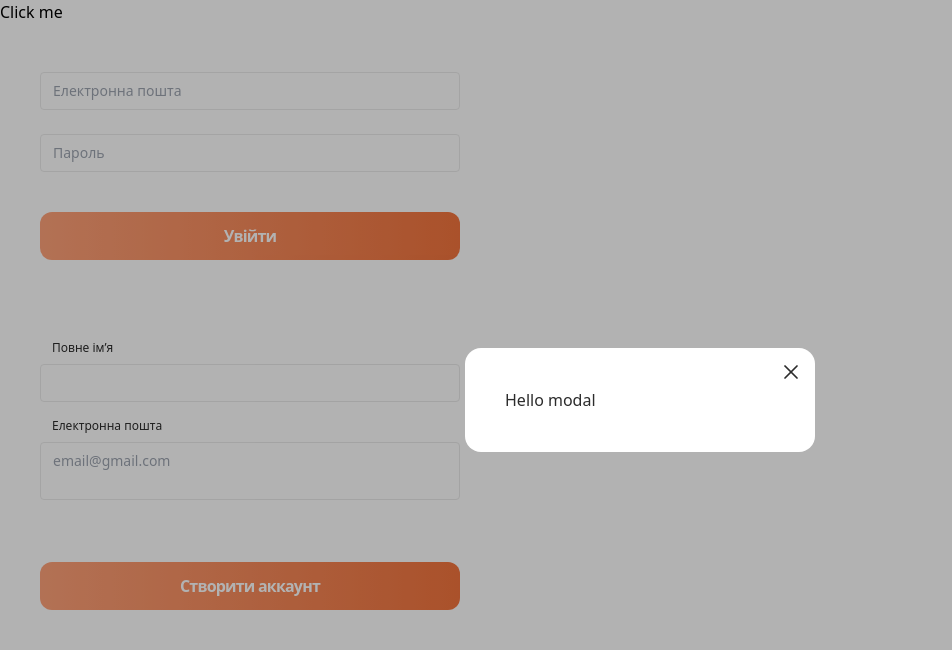
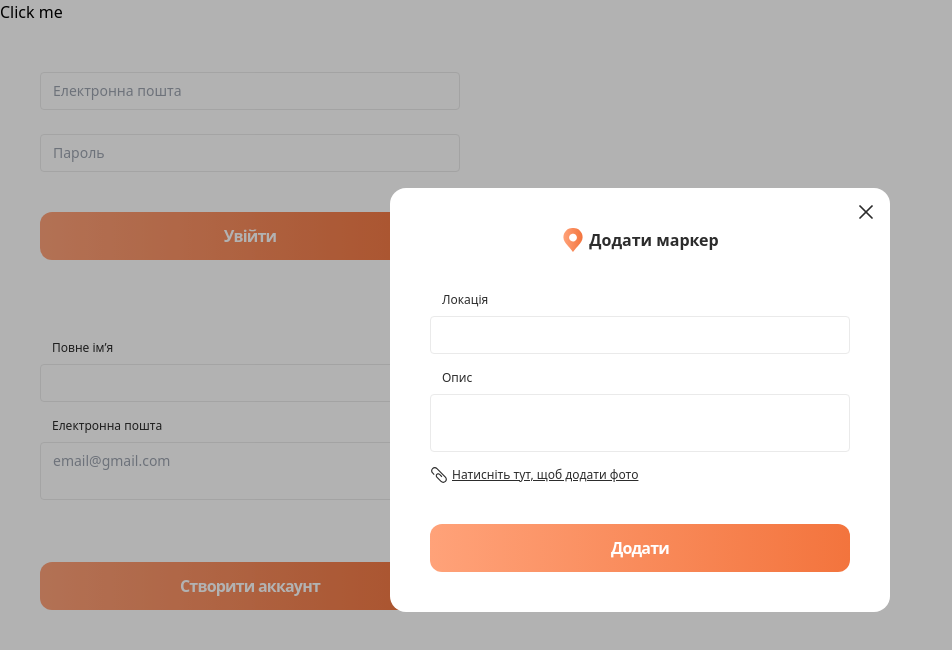
Before and after one commit to dmytro-chushko/vue-test-project, a Vue app: page / in a window 1280 px wide. Shown: the top 650 px of the page, without its empty margins (0-952 px from the left). Built offline with nearby package versions, Linux system fonts and the light colour scheme.

Commit message:
Finish the modal form

```diff
--- a/src/App.vue
+++ b/src/App.vue
@@ -5,7 +5,7 @@
 import FavoritePlaces from './components/FavoritePlaces/FavoritePlaces.vue'
 import RegistrationForm from './components/Auth/RegistrationForm/RegistrationForm.vue'
 import LoginForm from './components/Auth/LoginForm/LoginForm.vue'
-import IModal from './components/IModal/IModal.vue'
+import CreateNewPlaceModal from './components/CreateNewPlaceModal/CreateNewPlaceModal.vue'
 
 const isOpen = ref(true)
 const closeModal = () => {
@@ -50,5 +50,5 @@
   <LoginForm @submit="console.log" />
   <RegistrationForm @submit="console.log" />
   <!-- <IModal /> -->
-  <IModal v-if="isOpen" @close="closeModal"> Hello modal </IModal>
+  <CreateNewPlaceModal :is-open="isOpen" @close="closeModal" @submit="console.log" />
 </template>
--- /dev/null
+++ b/src/components/CreateNewPlaceModal/CreateNewPlaceModal.vue
@@ -0,0 +1,47 @@
+<script setup>
+import { computed, reactive } from 'vue'
+import IButton from '../IButton/IButton.vue'
+import IInput from '../IInput/IInput.vue'
+import IModal from '../IModal/IModal.vue'
+import InputImage from '../InputImage/InputImage.vue'
+import MarkerIcon from '../icons/MarkerIcon.vue'
+
+const props = defineProps({
+  isOpen: {
+    default: false,
+    type: Boolean,
+  },
+})
+
+const emit = defineEmits(['close', 'submit'])
+const formData = reactive({
+  title: '',
+  description: '',
+  img: '',
+})
+
+const uploadText = computed(() => {
+  return formData.img ? 'Натисніть тут, щоб змінити фото' : 'Натисніть тут, щоб додати фото'
+})
+
+const handleUpload = (url) => {
+  formData.img = url
+}
+</script>
+
+<template>
+  <IModal v-if="props.isOpen" @close="emit('close')">
+    <form @submit.prevent="emit('submit', formData)" class="min-w-[420px]">
+      <div class="flex gap-1 justify-center font-bold text-center mb-10">
+        <MarkerIcon /> Додати маркер
+      </div>
+      <IInput label="Локація" class="mb-4" v-model="formData.title" />
+      <IInput label="Опис" type="textarea" class="mb-2" v-model="formData.description" />
+      <div class="flex gap-2 items-center mb-10">
+        <img v-if="formData.img" :src="formData.img" alt="avatar" class="w-8 h-8 object-cover" />
+        <InputImage @uploaded="handleUpload">{{ uploadText }}</InputImage>
+      </div>
+      <IButton class="w-full" variant="gradient">Додати</IButton>
+    </form>
+  </IModal>
+</template>
--- a/src/components/IModal/IModal.vue
+++ b/src/components/IModal/IModal.vue
@@ -17,10 +17,10 @@
   <component :is="Teleport" to="body">
     <div class="flex w-full h-full fixed top-0 left-0 overflow-auto bg-[rgba(0,0,0,0.3)]">
       <div class="relative bg-white min-w-[350px] m-auto text-black rounded-2xl p-10">
-        <button>
-          <CrossIcon class="absolute right-3 top-3 w-6 h-6" @click="emit('close')" />
-          <slot></slot>
+        <button class="absolute right-3 top-3">
+          <CrossIcon class="w-6 h-6" @click="emit('close')" />
         </button>
+        <slot></slot>
       </div>
     </div>
   </component>
--- /dev/null
+++ b/src/components/InputImage/InputImage.vue
@@ -0,0 +1,38 @@
+<script setup>
+import { ref } from 'vue'
+import UploadIcon from './UploadIcon.vue'
+
+const emit = defineEmits(['uploaded'])
+const errorMessage = ref('')
+
+const handleUploadImg = (event) => {
+  const file = event.target.files[0]
+
+  if (file.size > 3 * 1024 * 1024) {
+    errorMessage.value = 'Завеликий файл'
+    return
+  }
+
+  const fileReader = new FileReader()
+
+  fileReader.readAsDataURL(file)
+
+  fileReader.onload = () => {
+    errorMessage.value = ''
+    emit('uploaded', fileReader.result)
+  }
+}
+</script>
+
+<template>
+  <div>
+    <label class="cursor-pointer hover:text-primary">
+      <input type="file" accept="image/*" class="hidden" @change="handleUploadImg" />
+      <span class="flex gap-1 items-center">
+        <UploadIcon />
+        <span class="underline text-xs"><slot></slot></span>
+      </span>
+    </label>
+    <div v-if="errorMessage" class="text-red-500">{{ errorMessage }}</div>
+  </div>
+</template>
--- /dev/null
+++ b/src/components/InputImage/UploadIcon.vue
@@ -0,0 +1,8 @@
+<template>
+  <svg xmlns="http://www.w3.org/2000/svg" width="18" height="18" viewBox="0 0 18 18">
+    <path
+      d="M15.8061 10.6312L7.36856 2.19373C5.96231 0.731231 3.65605 0.731231 2.19355 2.13748C0.731055 3.54373 0.731055 5.90623 2.19355 7.31248L2.2498 7.36873L3.8248 8.99998L4.6123 8.21248L2.98105 6.58123C2.0248 5.62498 2.0248 3.99373 2.98105 3.03748C3.9373 2.08123 5.56855 2.02498 6.5248 2.98123L6.58105 3.03748L14.9623 11.4187C15.9748 12.375 15.9748 14.0062 15.0186 14.9625C14.0623 15.975 12.4311 15.975 11.4748 15.0187L11.4186 14.9625L7.25605 10.8C6.69355 10.2375 6.7498 9.33748 7.25605 8.83123C7.52572 8.58696 7.87658 8.45167 8.24043 8.45167C8.60428 8.45167 8.95514 8.58696 9.2248 8.83123L11.5311 11.1375L12.3186 10.35L9.95605 7.98748C9.71659 7.76102 9.43467 7.58419 9.12654 7.4672C8.81841 7.3502 8.49018 7.29535 8.16075 7.30581C7.83133 7.31627 7.50723 7.39182 7.20715 7.52813C6.90706 7.66443 6.63692 7.85878 6.4123 8.09998C5.5123 9.05623 5.5123 10.575 6.4123 11.5875L10.6311 15.8062C12.0373 17.2687 14.3436 17.2687 15.8061 15.8625C17.2686 14.4562 17.2686 12.0937 15.8061 10.6312C15.8061 10.6875 15.8061 10.6312 15.8061 10.6312Z"
+      fill="currentColor"
+    />
+  </svg>
+</template>
--- /dev/null
+++ b/src/components/icons/MarkerIcon.vue
@@ -0,0 +1,26 @@
+<template>
+  <svg xmlns="http://www.w3.org/2000/svg" width="24" height="24" viewBox="0 0 24 24" fill="none">
+    <g clip-path="url(#clip0_17_757)">
+      <path
+        d="M12.0002 -5.11874e-05C10.7236 -0.0599241 9.44863 0.147406 8.25679 0.608668C7.06496 1.06993 5.98256 1.77496 5.0789 2.67863C4.17523 3.5823 3.4702 4.66469 3.00894 5.85652C2.54767 7.04836 2.34034 8.32337 2.40022 9.59995C2.40022 12.6239 4.80022 15.5999 6.00022 16.7999C7.20022 17.9999 12.0002 23.9999 12.0002 23.9999C12.0002 23.9999 16.8002 17.9999 18.0002 16.7999C19.2002 15.5999 21.6002 12.6239 21.6002 9.59995C21.6601 8.32337 21.4528 7.04836 20.9915 5.85652C20.5302 4.66469 19.8252 3.5823 18.9215 2.67863C18.0179 1.77496 16.9355 1.06993 15.7436 0.608668C14.5518 0.147406 13.2768 -0.0599241 12.0002 -5.11874e-05ZM12.0002 13.4999C11.2289 13.4999 10.4748 13.2712 9.83349 12.8427C9.19214 12.4141 8.69227 11.805 8.39709 11.0924C8.10191 10.3798 8.02467 9.59562 8.17515 8.8391C8.32564 8.08257 8.69708 7.38766 9.2425 6.84223C9.78793 6.29681 10.4828 5.92537 11.2394 5.77489C11.9959 5.6244 12.7801 5.70164 13.4927 5.99682C14.2053 6.292 14.8144 6.79187 15.2429 7.43322C15.6715 8.07458 15.9002 8.8286 15.9002 9.59995C15.9002 10.1121 15.7993 10.6192 15.6033 11.0924C15.4074 11.5656 15.1201 11.9955 14.7579 12.3577C14.3958 12.7198 13.9659 13.0071 13.4927 13.2031C13.0195 13.3991 12.5124 13.4999 12.0002 13.4999Z"
+        fill="url(#paint0_linear_17_757)"
+      />
+    </g>
+    <defs>
+      <linearGradient
+        id="paint0_linear_17_757"
+        x1="2.39014"
+        y1="10.3942"
+        x2="21.6104"
+        y2="10.4008"
+        gradientUnits="userSpaceOnUse"
+      >
+        <stop stop-color="#FFA279" />
+        <stop offset="1" stop-color="#F3743D" />
+      </linearGradient>
+      <clipPath id="clip0_17_757">
+        <rect width="24" height="24" fill="white" />
+      </clipPath>
+    </defs>
+  </svg>
+</template>
```
